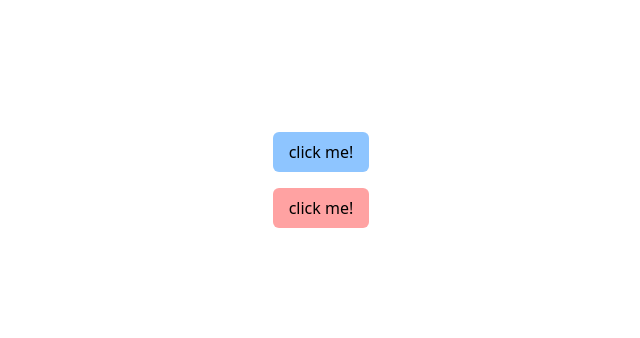
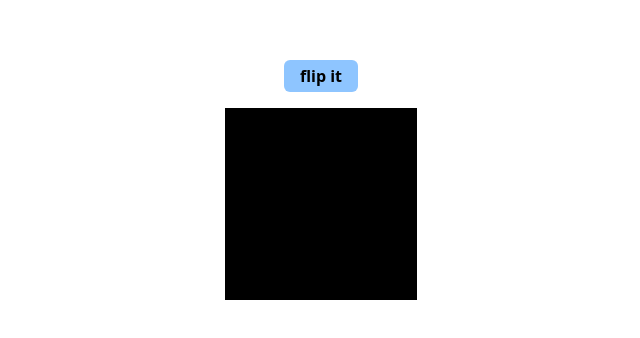
Before and after one commit to kirollos-sedhom/React-practice, a React (Vite) app: page / in a window 1280 px wide. Shown: the part 220-558 px from the top of the page, without its empty margins (319-959 px from the left). Built offline with nearby package versions, Linux system fonts and the light colour scheme.

Commit message:
add useAnimationControls hook

```diff
--- /dev/null
+++ b/src/components/FramerMotionTutorial/AnimationControls.tsx
@@ -0,0 +1,37 @@
+import React from "react";
+import { motion, useAnimationControls } from "framer-motion";
+const AnimationControls = () => {
+  const flipControls = useAnimationControls();
+  return (
+    <div className="h-screen flex flex-col items-center justify-center gap-4">
+      <button
+        onClick={handleClick}
+        className="bg-blue-300 px-4 py-1 rounded-md font-bold"
+      >
+        flip it
+      </button>
+      <motion.div
+        className="w-48 h-48 bg-black"
+        variants={{
+          initial: {
+            rotate: "0deg",
+          },
+          flip: {
+            rotate: "360deg",
+          },
+          banana: {
+            rotate: "720deg",
+          },
+        }}
+        initial="initial"
+        animate={flipControls}
+      ></motion.div>
+    </div>
+  );
+
+  function handleClick() {
+    flipControls.start("banana");
+  }
+};
+
+export default AnimationControls;
--- a/src/components/FramerMotionTutorial/FramerMotion.tsx
+++ b/src/components/FramerMotionTutorial/FramerMotion.tsx
@@ -1,11 +1,14 @@
 import React from "react";
 import BasicsOfMotion from "./BasicsOfMotion";
 import Gestures from "./Gestures";
+import AnimationControls from "./AnimationControls";
+
 const FramerMotion = () => {
   return (
     <div>
       {/* <BasicsOfMotion /> */}
-      <Gestures />
+      {/* <Gestures /> */}
+      <AnimationControls />
     </div>
   );
 };
```
